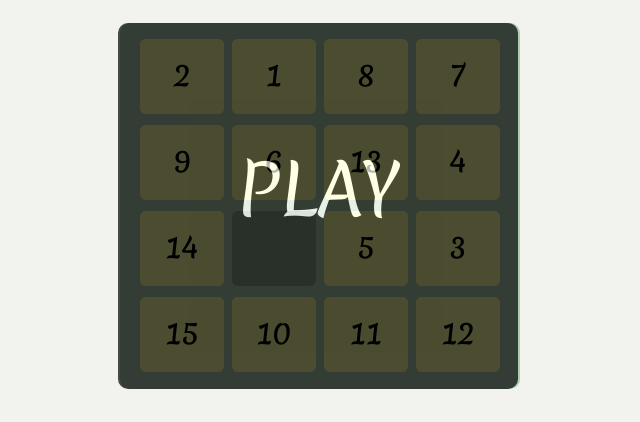
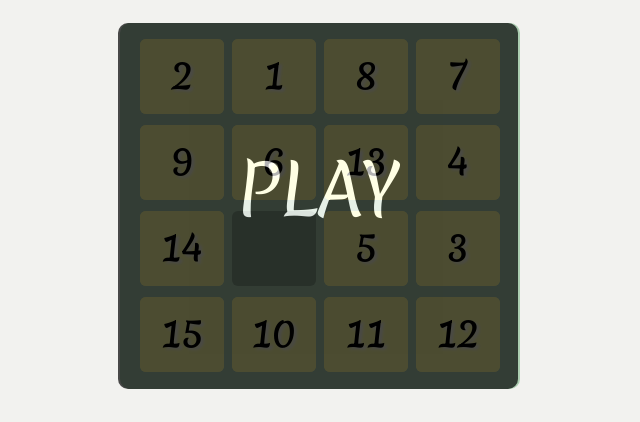
Before and after one commit to thisissneha/Fifteen-puzzle-game, a plain HTML site: page index.html in a window 1280 px wide. Shown: the part 155-577 px from the top of the page, 320-960 px from the left. Drawn offline with Linux system fonts and the light colour scheme.

Commit message:
change styling of row-cell class

```diff
--- a/css/styles.css
+++ b/css/styles.css
@@ -97,10 +97,11 @@ body {
     width: 84px;
     height: 75px;
     border-radius: 6px;
-    font-size: 30px;
+    font-size: 38px;
     text-align: center;
     line-height: 72px;
     cursor: pointer;
+    text-shadow: 3px 2px 3px #f7f7ee;
 }
 
 .game-instruction {
```
